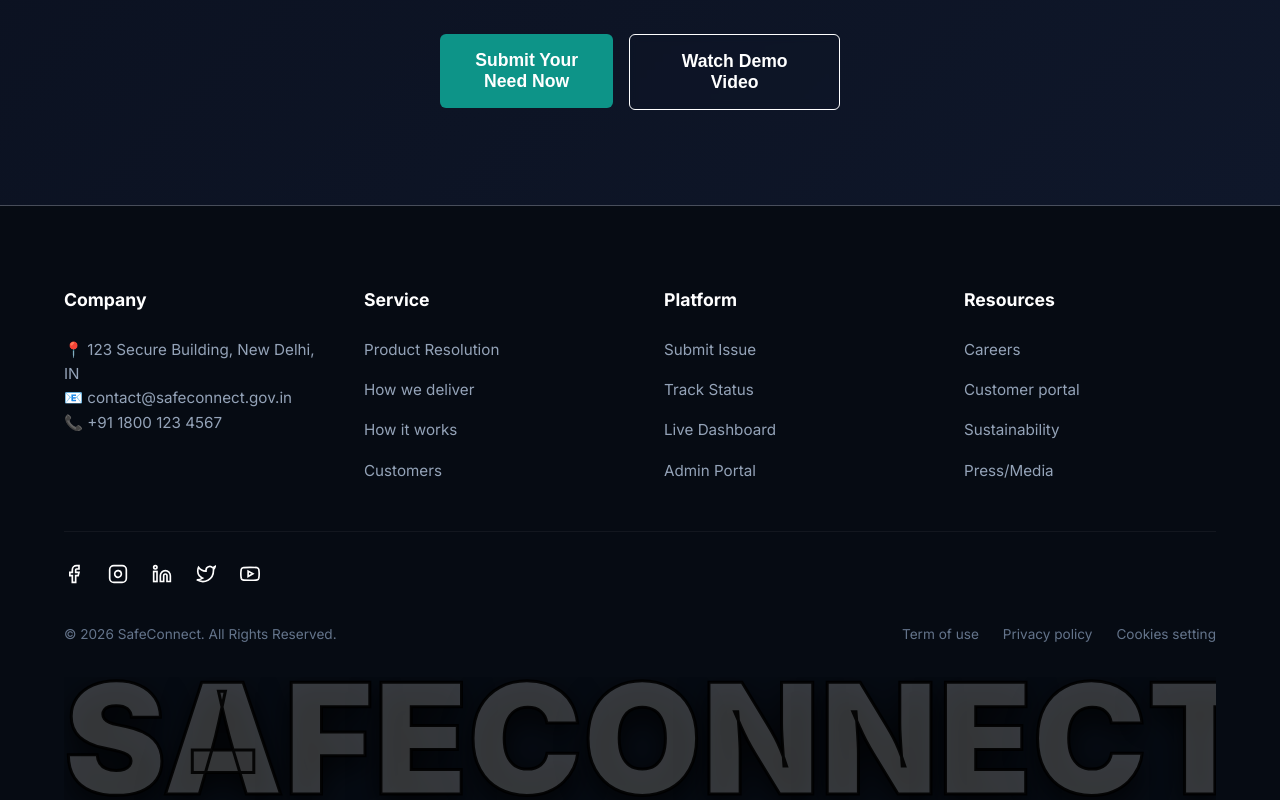
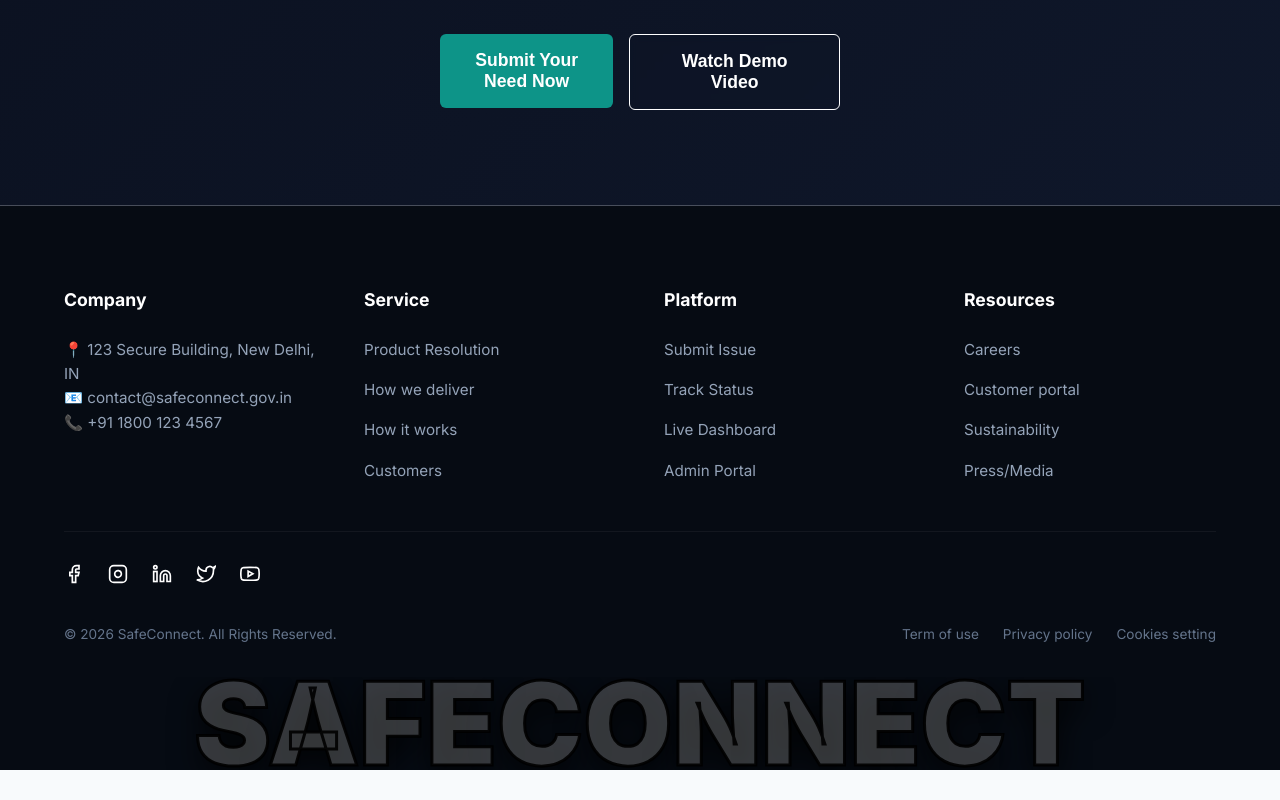
Before and after one commit to reet-9944/People-s-Priorities, a Next.js app: page / in a window 1280 px wide. Shown: the part 4953-5753 px from the top of the page. After the commit the page ends 5723 px from the top, so only its background shows below. Built offline with nearby package versions, Linux system fonts and the light colour scheme.

Commit message:
Fix footer watermark text getting cut off by scaling font size

```diff
--- a/src/app/globals.css
+++ b/src/app/globals.css
@@ -909,7 +909,7 @@ a {
 
 .footer-huge-logo {
   text-align: center;
-  font-size: clamp(3rem, 12vw, 15rem);
+  font-size: clamp(2rem, 9vw, 12rem);
   font-weight: 900;
   color: rgba(255, 255, 255, 0.2);
   -webkit-text-stroke: 3px rgba(0, 0, 0, 0.9);
```
